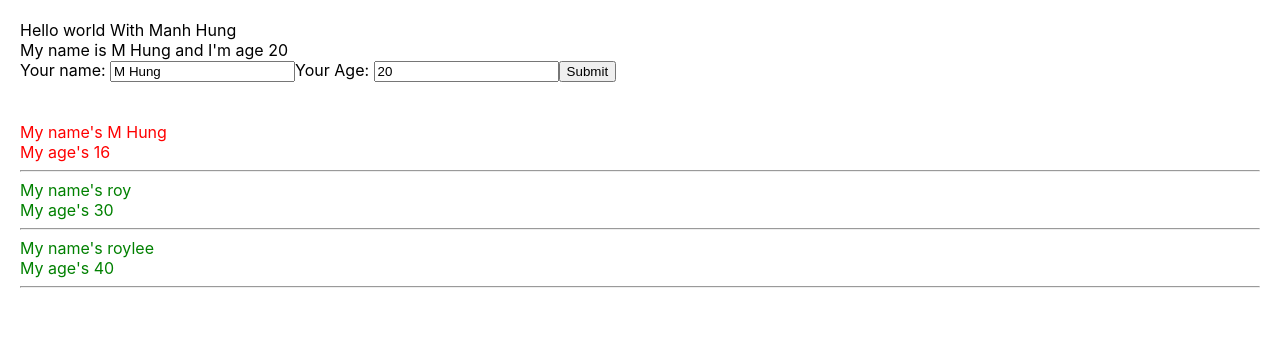
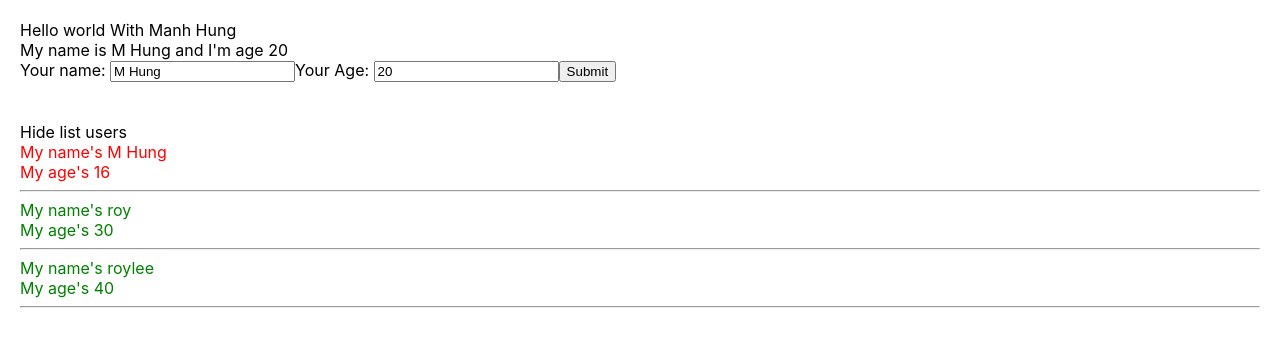
Before and after one commit to roymhung/test-demo-reactJS, a React (Create React App) app: page / in a window 1280 px wide. Shown: the top 346 px of the page. Built offline with nearby package versions, Linux system fonts and the light colour scheme.

Commit message:
cau dk 2 && Toggle

```diff
--- a/src/components/Displayinfor.js
+++ b/src/components/Displayinfor.js
@@ -1,6 +1,15 @@
 import React from "react";
 
 class DisplayInfor extends React.Component {
+  state= {
+    isShowisUser: true,
+  }
+  handleShowHide = () => {
+    this.setState({
+      isShowisUser: !this.state.isShowisUser,
+    });
+  };
+
   render() {
     //destructuring array/object
     const { listUsers } = this.props;
@@ -10,33 +19,32 @@
     //props => viết tắt properties
     return (
       <div>
+        <div>
+          <span
+            onClick={() => {
+              this.handleShowHide();
+            }}
+          >
+            {this.state.isShowisUser === true
+              ? " Hide list users"
+              : " Show list users"}
+          </span>
+        </div>
+        {this.state.isShowisUser && (
+          <div>
             {listUsers.map((user, index) => {
-
               return (
-              <div key={user.id} className={+user.age > 18 ? "green" : "red"}>
+                <div>
+                  <div
+                    key={user.id}
+                    className={+user.age > 18 ? "green" : "red"}
+                  >
                     <div>My name's {user.name} </div>
                     <div>My age's {user.age} </div>
                     <hr />
                   </div>
+                </div>
               );
-
-          // if (+user.age > 18) {
-          //   return (
-          //     <div key={user.id} className="green">
-          //       <div>My name's {user.name} </div>
-          //       <div>My age's {user.age} </div>
-          //       <hr />
-          //     </div>
-          //   );
-          // } else {
-          //   return (
-          //     <div key={user.id} className="red">
-          //       <div>My name's {user.name} </div>
-          //       <div>My age's {user.age} </div>
-          //       <hr />
-          //     </div>
-          //   );
-          // }
             })}
             {/* <div>My name's {name}</div>
           <div>My age's {age}</div>
@@ -47,6 +55,8 @@
           <div>My name's {name}</div>
           <div>My age's {age}</div> */}
           </div>
+        )}
+      </div>
     );
   }
 }
```
Lines whose indentation alone changed are shown as unchanged.
